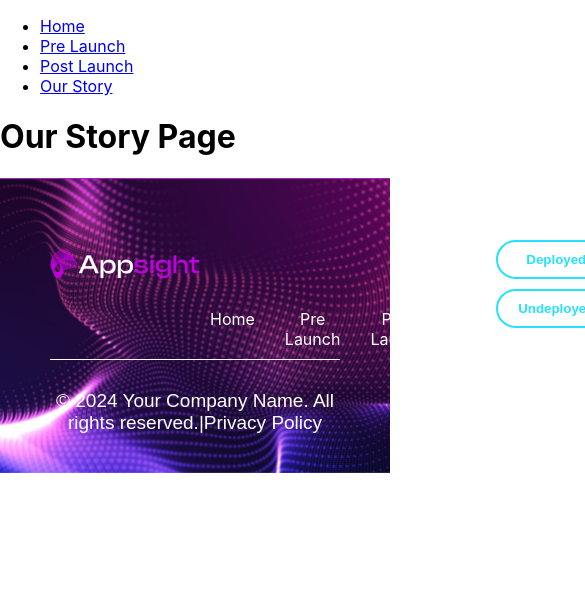
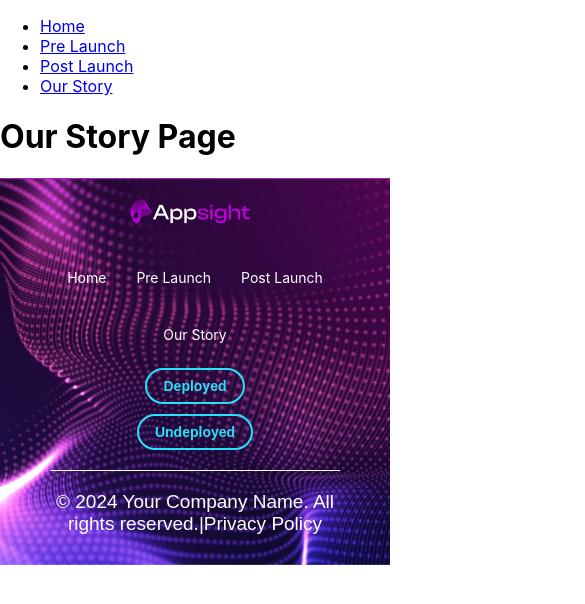
Before and after one commit to hadi-karnib/hackathon-front, a React (Create React App) app in the folder react-app/: page /our-story in a window 390 px wide. Shown: the top 604 px of the page, 585 px wide, since content can reach past the window. Built offline with nearby package versions, Linux system fonts and the light colour scheme; a web font is replaced by a local one.

Commit message:
refactored styles

```diff
--- a/react-app/src/components/Footer/Footer.css
+++ b/react-app/src/components/Footer/Footer.css
@@ -1,9 +1,9 @@
 .footer-container {
   background-color: #1e004d;
   background-image: url("./footerBG.jpeg");
-  background-size: cover; /* Ensure the image covers the footer */
-  background-position: center; /* Center the background image */
-  background-repeat: no-repeat; /* Prevent the image from repeating */
+  background-size: cover;
+  background-position: center;
+  background-repeat: no-repeat;
   padding: 20px 50px;
   color: #ffffff;
   text-align: center;
@@ -17,13 +17,13 @@
   justify-content: space-between;
   align-items: center;
   margin-bottom: 10px;
+  flex-wrap: wrap; /* Allows items to wrap to the next line on smaller screens */
 }
 
 .logo-container {
   display: flex;
   align-items: center;
-  margin-bottom: 40px;
-  margin-top: 20px;
+  margin-bottom: 20px;
 }
 
 .logo {
@@ -40,7 +40,9 @@
 .nav-links {
   display: flex;
   gap: 30px;
-  margin-top: 110px;
+  margin-top: 20px;
+  flex-wrap: wrap; /* Allows links to wrap to the next line on smaller screens */
+  justify-content: center; /* Centers the navigation links */
 }
 
 .nav-link {
@@ -52,7 +54,7 @@
 
 .nav-link:hover {
   text-decoration: underline;
-  color: #27e2fb; /* Optional: change color on hover */
+  color: #27e2fb;
 }
 
 .button-container {
@@ -60,43 +62,23 @@
   flex-direction: column;
   gap: 10px;
   margin-top: 20px;
+  align-items: center;
 }
 
-.deployed-button {
+.deployed-button,
+.undeployed-button {
   padding: 10px 20px;
-  border: 2px solid #27e2fb; /* Border with color */
-  background-color: transparent; /* Make the background transparent */
-  color: #27e2fb; /* Text color matching the border */
+  border: 2px solid #27e2fb;
+  background-color: transparent;
+  color: #27e2fb;
   border-radius: 20px;
   cursor: pointer;
-  font-weight: bold; /* Optional: make text bold for better visibility */
+  font-weight: bold;
 }
 
-.deployed-button:hover {
-  background-color: rgba(
-    39,
-    226,
-    251,
-    0.1
-  ); /* Slight background color on hover */
-}
-
-.undeployed-button {
-  padding: 10px 20px;
-  border: 2px solid #27e2fb; /* Border with color */
-  background-color: transparent; /* Make the background transparent */
-  color: #27e2fb; /* Text color matching the border */
-  border-radius: 20px;
-  cursor: pointer;
-  font-weight: bold; /* Optional: make text bold for better visibility */
-}
+.deployed-button:hover,
 .undeployed-button:hover {
-  background-color: rgba(
-    39,
-    226,
-    251,
-    0.1
-  ); /* Slight background color on hover */
+  background-color: rgba(39, 226, 251, 0.1);
 }
 
 .footer-bottom {
@@ -105,9 +87,11 @@
   font-size: 14px;
   color: #cccccc;
   display: flex;
-  justify-content: start;
+  justify-content: center;
   align-items: center;
+  flex-direction: column;
   gap: 10px;
+  margin-top: 20px;
 }
 
 .privacy-link {
@@ -118,14 +102,55 @@
 
 .privacy-link:hover {
   text-decoration: underline;
-  color: #27e2fb; /* Optional: change color on hover */
+  color: #27e2fb;
 }
 
 .copyright-text {
   font-family: "Poppins", sans-serif;
-  font-weight: 300; /* Light typeface */
+  font-weight: 300;
   font-size: 19px;
-  color: #ffffff; /* Ensures the text is white to match the footer theme */
-  margin-top: 20px; /* Adds some space above the copyright text */
-  text-align: center; /* Centers the text */
+  color: #ffffff;
+  text-align: center;
+  margin: 10px 0;
 }
+
+/* Media Queries for Responsiveness */
+@media (max-width: 768px) {
+  .content-container {
+    flex-direction: column;
+    align-items: center;
+  }
+
+  .logo-container {
+    margin-bottom: 20px;
+  }
+
+  .nav-links {
+    margin-top: 20px;
+  }
+
+  .button-container {
+    margin-top: 20px;
+  }
+}
+
+@media (max-width: 480px) {
+  .nav-link {
+    font-size: 14px;
+    margin: 5px 0;
+  }
+
+  .logo {
+    width: 120px;
+  }
+
+  .deployed-button,
+  .undeployed-button {
+    padding: 8px 16px;
+    font-size: 14px;
+  }
+
+  .footer-bottom {
+    font-size: 12px;
+  }
+}
```
